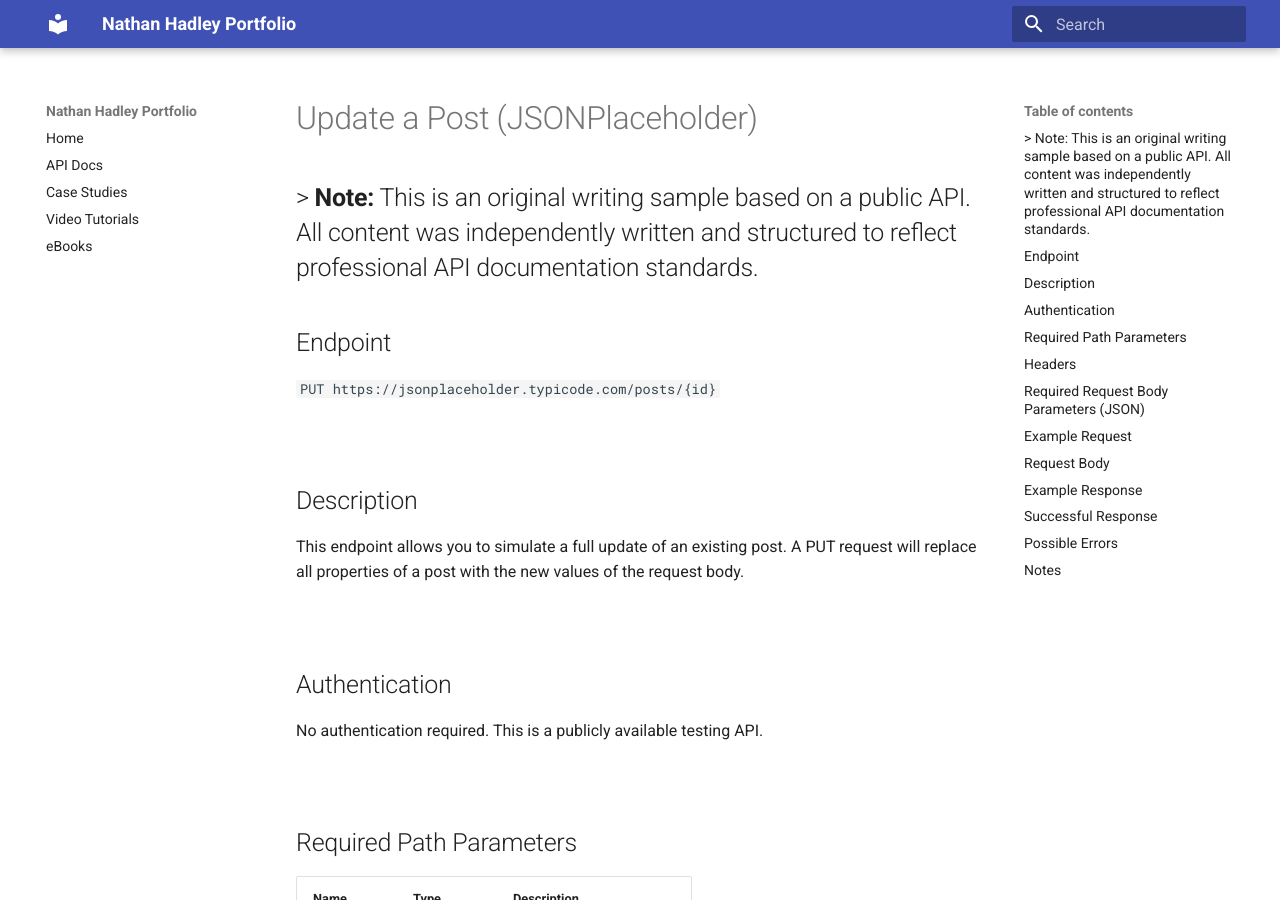
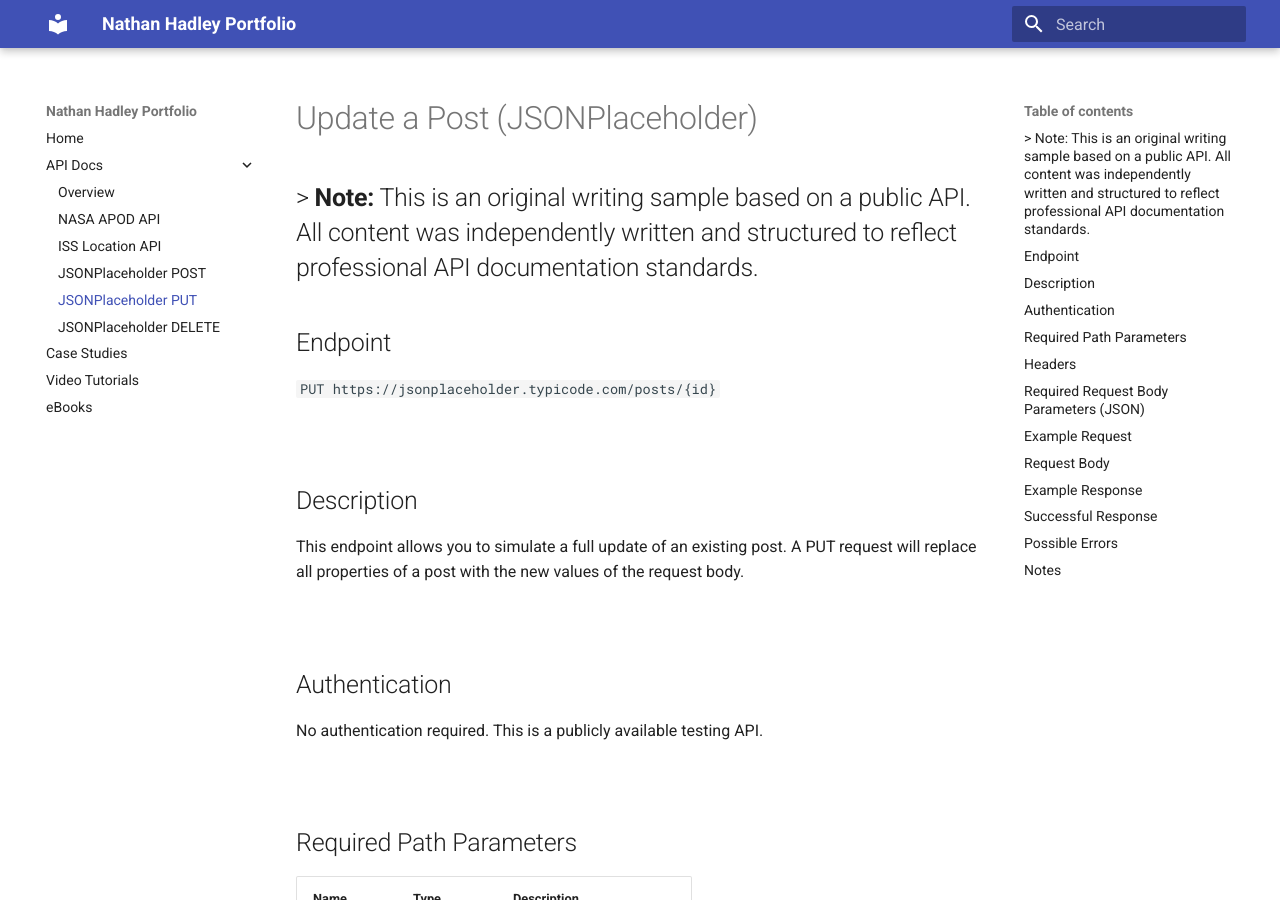
Before and after one commit to nathanhadleyportf/Portfolio, an MkDocs documentation site: the page built from docs/API-Docs/JSONPlaceholder-PUT-API.md, in a window 1280 px wide and 900 px high. Built offline with MkDocs 1.6.1 and Material for MkDocs 9.7.7, drawn with Linux system fonts in a browser that asks for light colours.

Commit message:
Update mkdocs.yml

```diff
--- a/mkdocs.yml
+++ b/mkdocs.yml
@@ -4,7 +4,14 @@ site_dir: site
 
 nav:
   - Home: README.md
-  - API Docs: API-Docs/README.md
+  - API Docs:
+      - Overview: API-Docs/README.md
+      - NASA APOD API: API-Docs/NASA-APOD-API.md
+      - ISS Location API: API-Docs/ISS-Location-API.md
+      - JSONPlaceholder POST: API-Docs/JSONPlaceholder-POST-API.md
+      - JSONPlaceholder PUT: API-Docs/JSONPlaceholder-PUT-API.md
+      - JSONPlaceholder DELETE: API-Docs/JSONPlaceHolder-DELETE-API.md
+
   - Case Studies: Case Studies/README.md
   - Video Tutorials: Video-Tutorials/README.md
   - eBooks: eBooks/README.md
```
